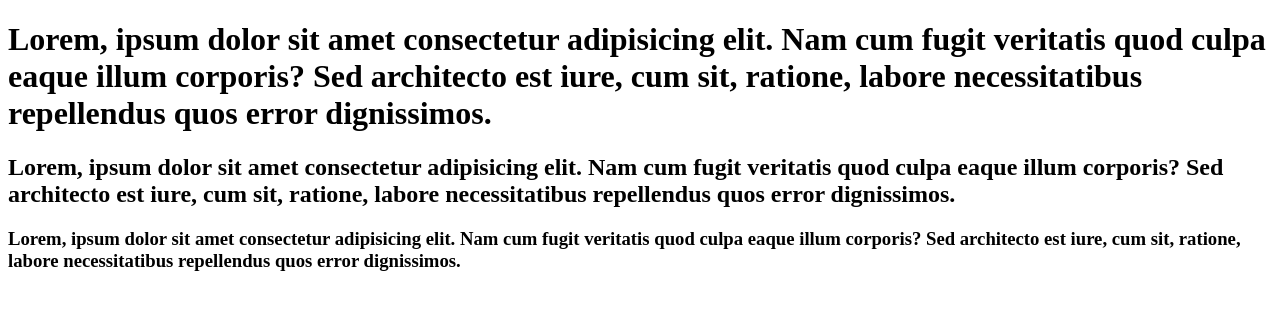
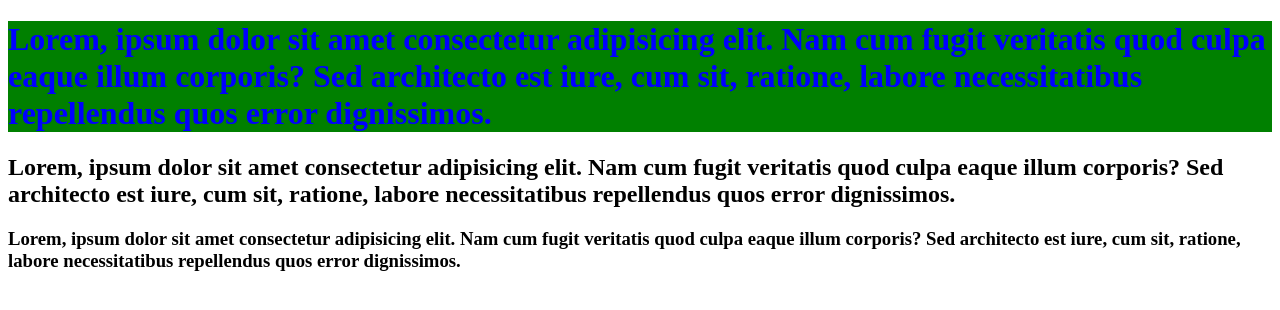
Before and after one commit to sajib63/my-fourth-repo, a plain HTML site: page index.html in a window 1280 px wide. Drawn offline with Linux system fonts and the light colour scheme.

Commit message:
style added

```diff
--- a/index.css
+++ b/index.css
@@ -0,0 +1,4 @@
+h1{
+    background-color: green;
+    color: blue;
+}
--- a/index.html
+++ b/index.html
@@ -4,6 +4,7 @@
     <meta charset="UTF-8">
     <meta http-equiv="X-UA-Compatible" content="IE=edge">
     <meta name="viewport" content="width=device-width, initial-scale=1.0">
+    <link rel="stylesheet" href="index.css">
     <title>my fourth repo</title>
 </head>
 <body>
```
